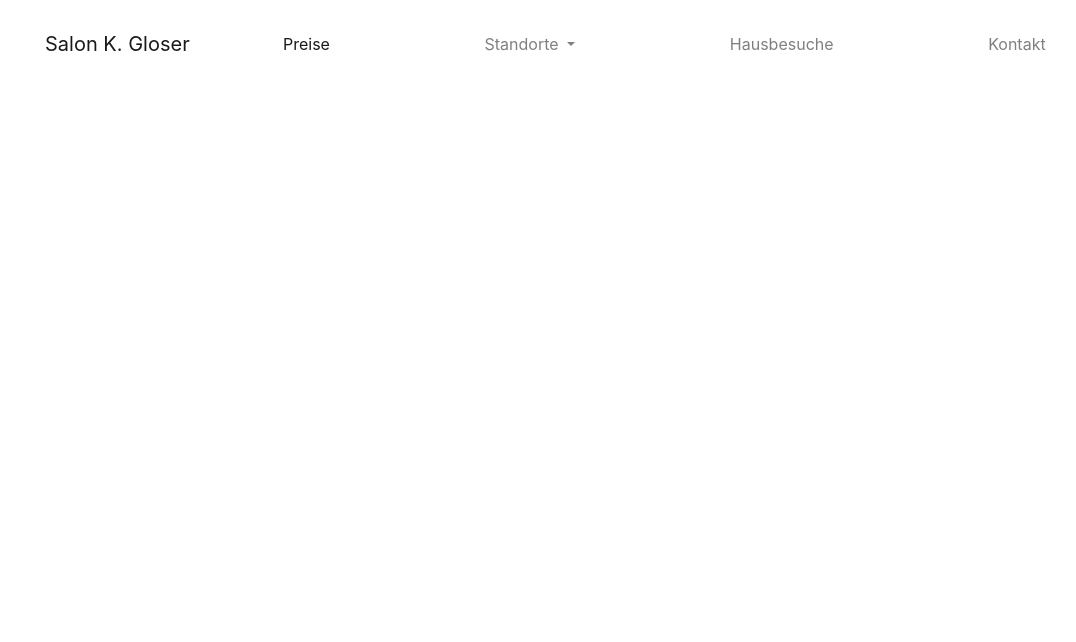
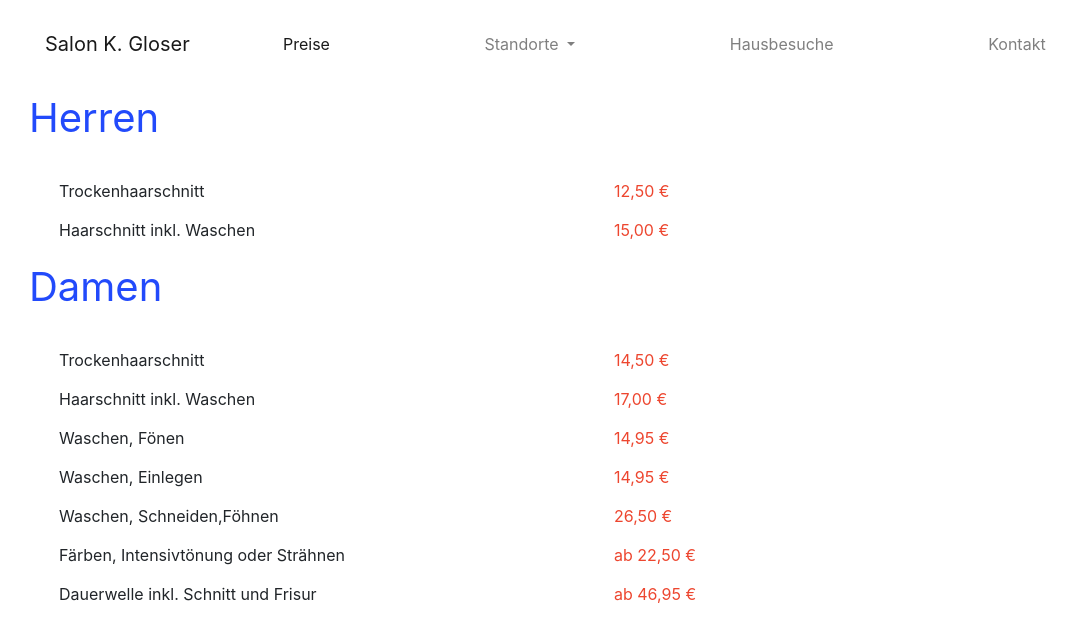
Before and after one commit to SimonGloser/friseur-gloser, a website: page src/pages/preise.html in a window 1280 px wide. Shown: the whole page, without its empty margins (56-1132 px from the left). Drawn offline with nearby package versions, Linux system fonts and the light colour scheme.

Commit message:
add prices

```diff
--- a/src/pages/preise.html
+++ b/src/pages/preise.html
@@ -54,7 +54,44 @@
             </ul>
         </div>
     </nav>
+    <div class="container-content-preisliste">
+        <div class="flex-column-preisliste">
+            <p class="font-blue">Herren</p>
+            <div class="flex-container-preisliste-items">
+                <div class="container">
+                    <p class="flex-preislist-item">Trockenhaarschnitt</p>
+                    <p class="flex-preislist-item">Haarschnitt inkl. Waschen</p>
+                </div>
+                <div class="container">
+                    <p class="flex-preislist-item" style="color: #ED462F">12,50 €</p>
+                    <p class="flex-preislist-item" style="color: #ED462F">15,00 €</p>
+                </div>
+            </div>
 
+            <p class="font-blue">Damen</p>
+            <div class="flex-container-preisliste-items">
+                <div class="container">
+                    <p class="flex-preislist-item">Trockenhaarschnitt</p>
+                    <p class="flex-preislist-item">Haarschnitt inkl. Waschen</p>
+                    <p class="flex-preislist-item">Waschen, Fönen</p>
+                    <p class="flex-preislist-item">Waschen, Einlegen</p>
+                    <p class="flex-preislist-item">Waschen, Schneiden,Föhnen</p>
+                    <p class="flex-preislist-item">Färben, Intensivtönung oder Strähnen</p>
+                    <p class="flex-preislist-item">Dauerwelle inkl. Schnitt und Frisur</p>
+                </div>
+                <div class="container">
+                    <p class="flex-preislist-item" style="color: #ED462F">14,50 €</p>
+                    <p class="flex-preislist-item" style="color: #ED462F">17,00 €</p>
+                    <p class="flex-preislist-item" style="color: #ED462F">14,95 €</p>
+                    <p class="flex-preislist-item" style="color: #ED462F">14,95 €</p>
+                    <p class="flex-preislist-item" style="color: #ED462F">26,50 €</p>
+                    <p class="flex-preislist-item" style="color: #ED462F">ab 22,50 €</p>
+                    <p class="flex-preislist-item" style="color: #ED462F">ab 46,95 €</p>
+                </div>
+            </div>
+
+        </div>
+    </div>
 </div>
 </body>
 </html>
```
Also changed, not shown: dist/css/website.css.
